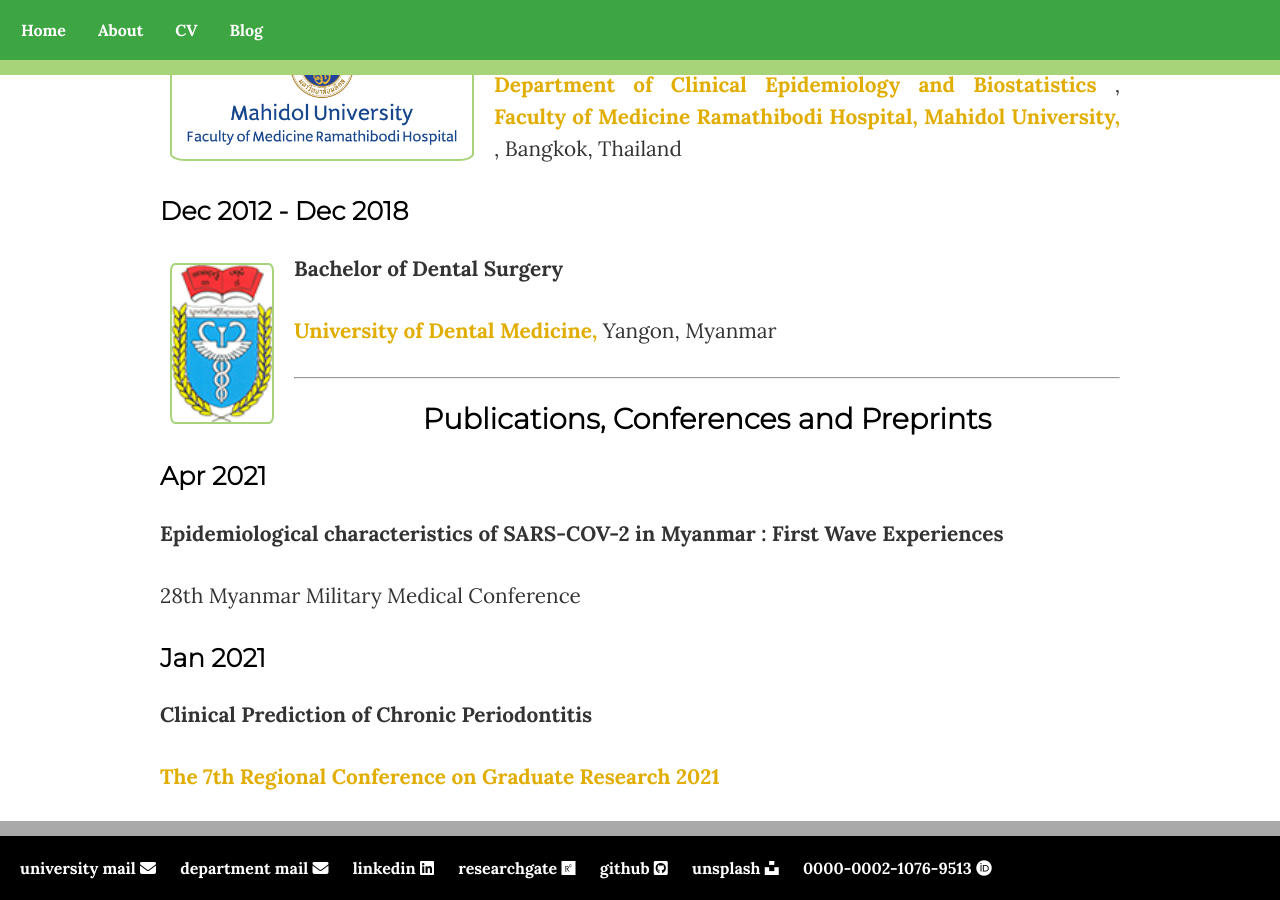
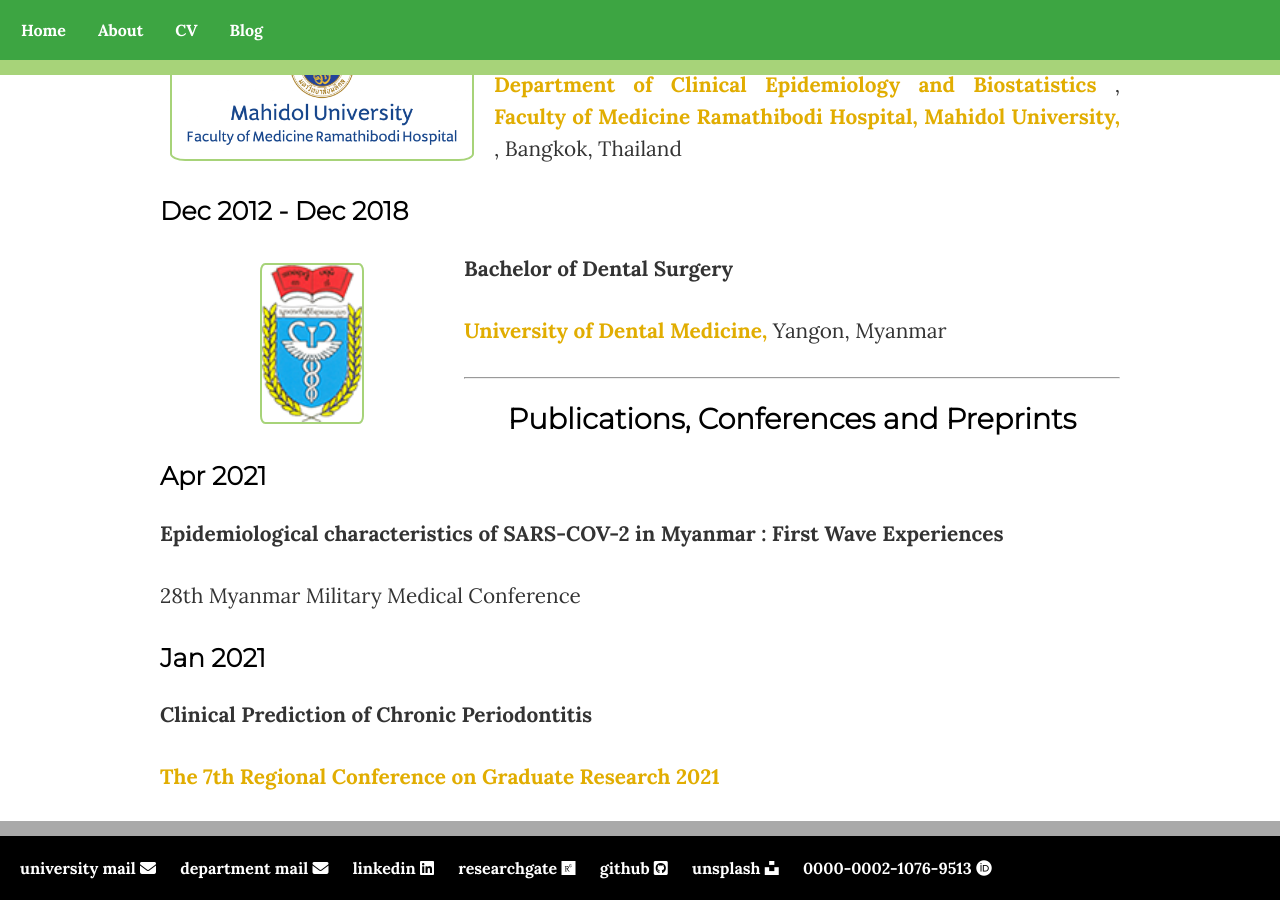
Before and after one commit to finerbrighterlighter/finerbrighterlighter.github.io, a Jekyll site: the page built from cv/index.html, in a window 1280 px wide and 900 px high, scrolled down 727 px. Built offline with Jekyll 4.4.1, drawn with Linux system fonts in a browser that asks for light colours; nearby versions of some CDN libraries.

Commit message:
layout push

```diff
--- a/cv/index.html
+++ b/cv/index.html
@@ -28,7 +28,7 @@
 	<h3>Dec 2012 - Dec 2018</h3>
 			<div class="square">
 				<div>
-					<img src="/image/udmy.png"  alt="This is an image of Htun Teza with a finger V sign." width="100" style="float: left; margin: 10px 20px 20px 10px;border-radius:5%;border: 2px solid #a7d379;">
+					<img src="/image/udmy.png"  alt="This is an image of Htun Teza with a finger V sign." width="100" style="float: left; margin: 10px 100px 20px 100px;border-radius:5%;border: 2px solid #a7d379;">
 				</div>
 					<p><b>Bachelor of Dental Surgery</b></p>
 					<p><a href="http://udmyangon-edu.com/">University of Dental Medicine, </a>Yangon, Myanmar</p>
```
